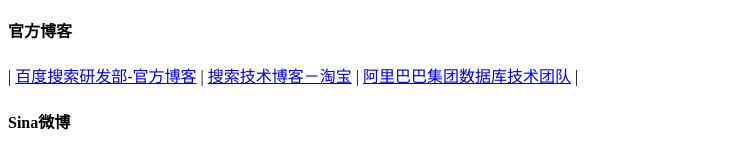
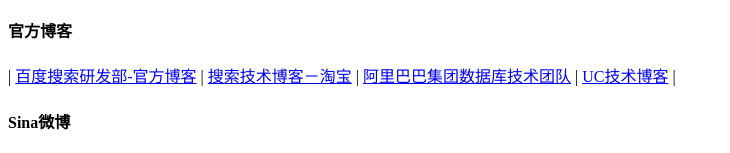
Before and after one commit to duanguoxue/duanguoxue.github.com, a plain HTML site: page index.html in a window 1280 px wide. Shown: the part 330-483 px from the top of the page, without its empty margins (0-730 px from the left). Drawn offline with Linux system fonts and the light colour scheme.

Commit message:
add info

```diff
--- a/index.html
+++ b/index.html
@@ -11,7 +11,7 @@
 <h4>Bloger</h4>
 <p><a href="http://coolshell.cn/">CoolShell</a> | <a href="http://blog.codingnow.com/">云风的BLOG</a> | <a href="http://blog.yufeng.info/">系统技术非业余研究</a> | </p>
 <h4>官方博客</h4>
-<p>| <a href="http://www.baidu-tech.com/">百度搜索研发部-官方博客</a> | <a href="http://www.searchtb.com/">搜索技术博客－淘宝</a> | <a href="http://www.taobaodba.com/">阿里巴巴集团数据库技术团队</a> |</p>
+<p>| <a href="http://www.baidu-tech.com/">百度搜索研发部-官方博客</a> | <a href="http://www.searchtb.com/">搜索技术博客－淘宝</a> | <a href="http://www.taobaodba.com/">阿里巴巴集团数据库技术团队</a> | <a href="http://tech.uc.cn">UC技术博客</a> |</p>
 <h4>Sina微博</h4>
 <p><a href="http://weibo.com/huailinchen">陈怀临</a> | <a href="http://weibo.com/wensong8">淘宝正明</a> |<a href="http://weibo.com/lirenchen">陈利人</a> | <a href="http://weibo.com/tchuba">淘宝褚霸</a>| <a href="http://weibo.com/pennyliang">梁斌penny</a> |</p>
 <h4>Opensource</h4>
```
